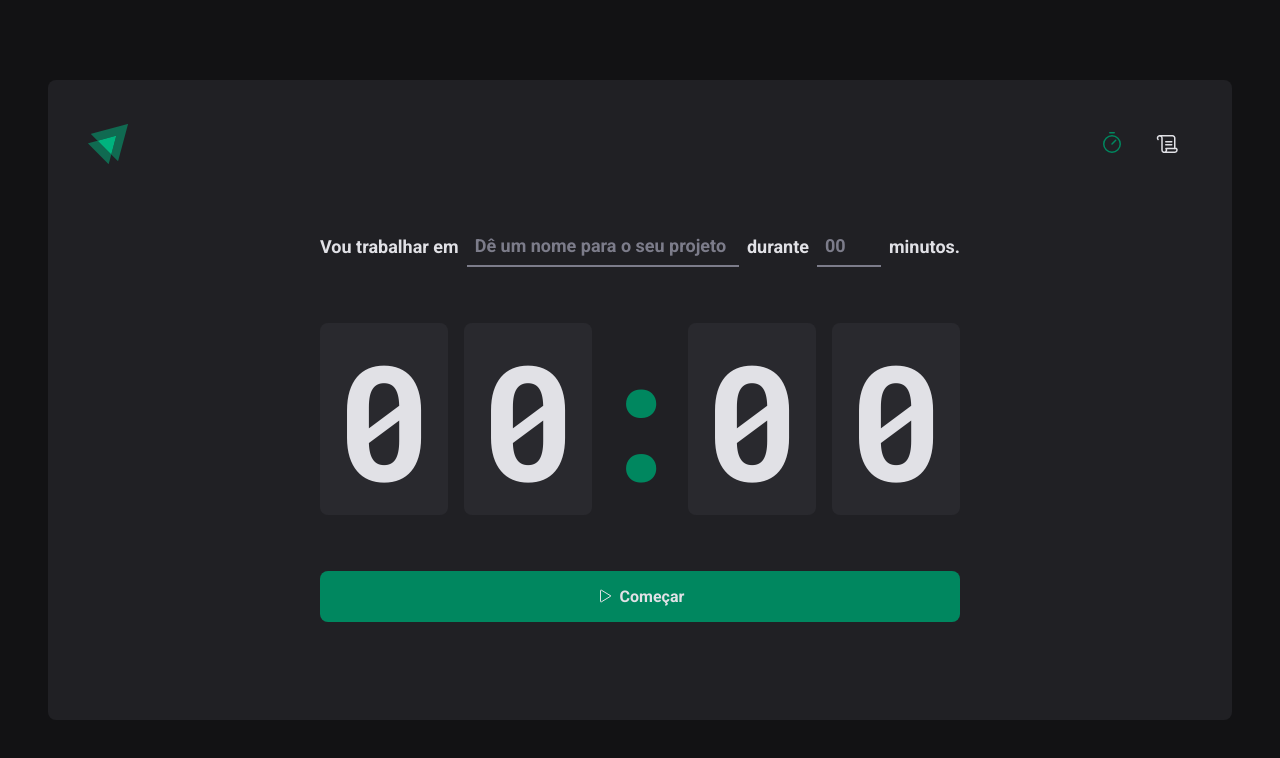
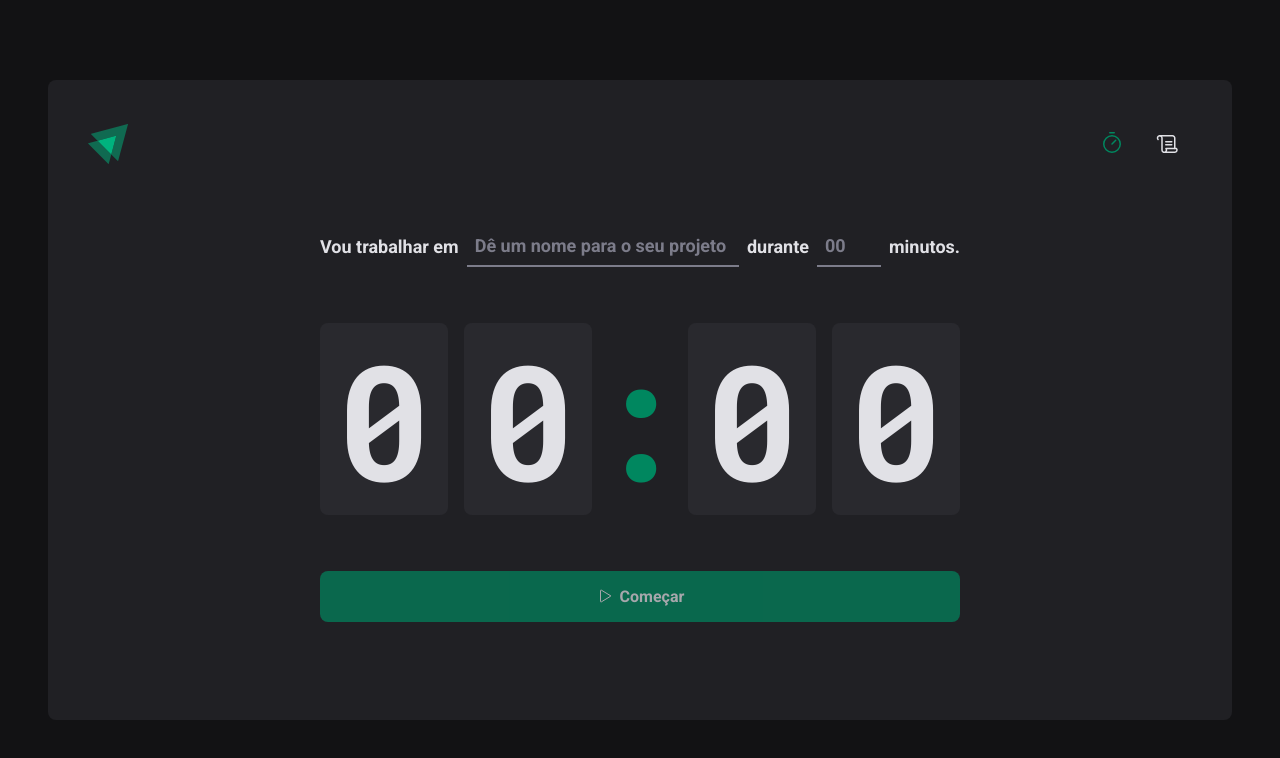
Before and after one commit to thmata/IgniteTimer, a React (Vite) app: page / in a window 1280 px wide. Shown: the top 758 px of the page. Built offline with nearby package versions, Linux system fonts and the light colour scheme.

Commit message:
Iniciando utilização do ReactForm

```diff
--- a/package.json
+++ b/package.json
@@ -12,6 +12,7 @@
     "phosphor-react": "^1.4.1",
     "react": "^18.2.0",
     "react-dom": "^18.2.0",
+    "react-hook-form": "^7.35.0",
     "react-router-dom": "^6.3.0",
     "styled-components": "^5.3.5"
   },
--- a/src/pages/History/styles.ts
+++ b/src/pages/History/styles.ts
@@ -70,7 +70,7 @@
 // as const server para sempre esses valores vão ser esse, sem mundaça.
 
 interface StatusProps {
-  statusColor: 'yellow' | 'red' | 'green'
+  statusColor: keyof typeof STATUS_COLORS
 }
 
 export const Status = styled.span<StatusProps>`
--- a/src/pages/Home/Home.tsx
+++ b/src/pages/Home/Home.tsx
@@ -1,4 +1,5 @@
 import { Play } from 'phosphor-react'
+import { useState } from 'react'
 import {
   CountdownContainer,
   FormContainer,
@@ -9,10 +10,22 @@
   TaskInput,
 } from './styles'
 
+import { useForm } from 'react-hook-form'
+
+// Controlled / uncontrolled
+
 export function Home() {
+  const { register, handleSubmit, watch } = useForm()
+  function handleCreateNewCycle(data: any) {
+    console.log(data)
+  }
+
+  const task = watch('task')
+  const isSubmitDisabled = !task
+
   return (
     <HomeContainer>
-      <form action="">
+      <form onSubmit={handleSubmit(handleCreateNewCycle)} action="">
         <FormContainer>
           <label htmlFor="task">Vou trabalhar em</label>
           <TaskInput
@@ -20,6 +33,7 @@
             list="task-suggestions"
             id="task"
             type="text"
+            {...register('task')}
           />
           <datalist id="task-suggestions">
             <option value="projeto 1" />
@@ -33,6 +47,7 @@
             id="minutesAmount"
             type="number"
             step={5}
+            {...register('minutesAmount', { valueAsNumber: true })}
           />
           <span>minutos.</span>
         </FormContainer>
@@ -45,7 +60,7 @@
           <span>0</span>
         </CountdownContainer>
 
-        <StartCountdownButton type="submit">
+        <StartCountdownButton disabled={isSubmitDisabled} type="submit">
           <Play />
           Começar
         </StartCountdownButton>
```
Also changed, not shown: 1 other file (tests, documents, lock files or other folders).
